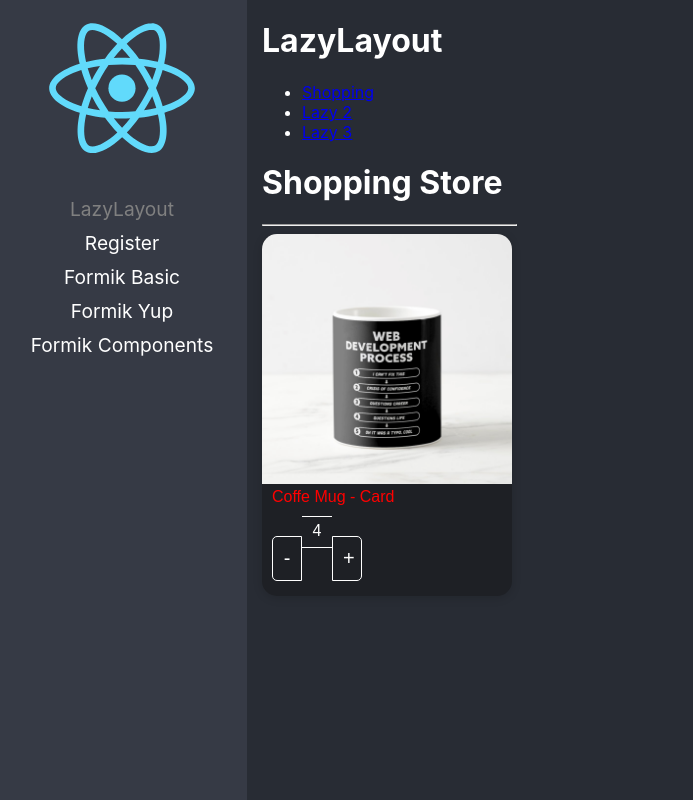
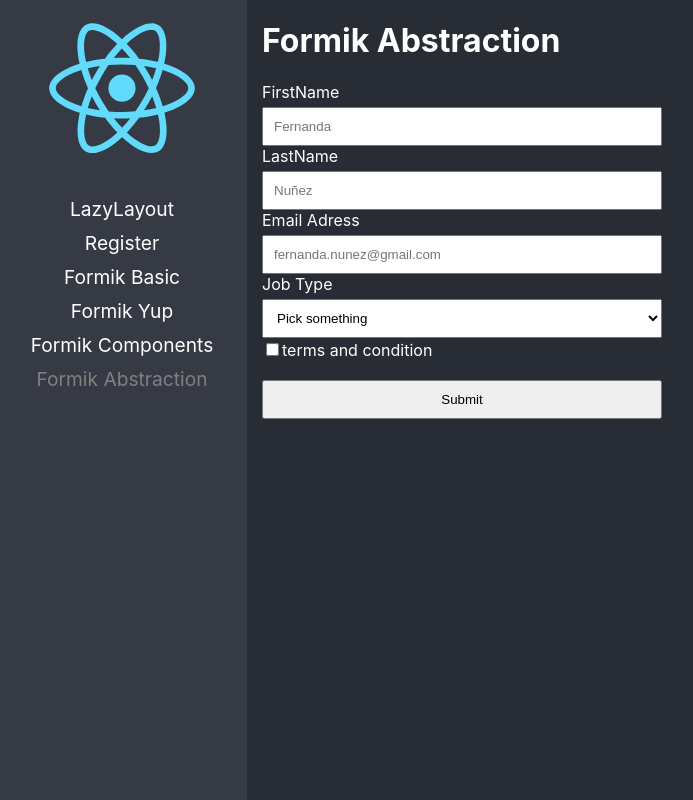
Before and after one commit to Fernanda553/react-initial-app, a React (Create React App) app: page /formik-abstraction in a window 1280 px wide. Before the commit this address led to /lazyload/lazy1. Shown: the whole page, without its empty margins (3-696 px from the left). Built offline with nearby package versions, Linux system fonts and the light colour scheme.

Commit message:
Formik - Abstraction - useField

```diff
--- /dev/null
+++ b/src/03-forms/components/MyTextInput.tsx
@@ -0,0 +1,26 @@
+import { useField } from "formik"
+
+interface Props{
+    label: string
+    name: string
+    type?: 'text' | 'email' | 'password'
+    placeholder?: string
+    [x: string]: any
+
+
+}
+
+export const MyTextInput = ({label, ...props}: Props) => {
+ const [field, meta] = useField(props)
+  return (
+    <>
+    <label htmlFor={props.id || props.name}>{ label }</label>
+    <input className='text-input' {...field} {...props}/>
+    {
+        meta.touched && meta.error && (
+            <span className="error">{meta.error}</span>
+        )
+    }
+    </>
+  )
+}
--- /dev/null
+++ b/src/03-forms/pages/FormikAbstraction.tsx
@@ -0,0 +1,95 @@
+import { Field,Formik, Form, ErrorMessage } from 'formik'
+import * as Yup from 'yup'
+
+import '../styles/styles.css'
+import { MyTextInput } from '../components/MyTextInput'
+
+const FormikAbstraction = () => {
+
+  return (
+    <div>
+        <h1>Formik Abstraction</h1>
+
+        <Formik
+        initialValues={{
+          firstName: '',
+          lastName: '',
+          email:'',
+          terms: false,
+          jobType: ''
+        }}
+
+        onSubmit={(values) => {
+            console.log(values)
+        }}
+
+        validationSchema={ Yup.object({
+          firstName: Yup.string()
+                          .max(15, 'Debe tener maximo 15 caracteres')
+                          .required('Requerido'),
+          lastName: Yup.string()
+                        .max(15, 'Debe de tener maximo 15 caracteres')
+                        .required('Requerido'),
+          email: Yup.string()
+                    .email('Debe ser un email valido')
+                    .required('Requerido'),
+
+          terms: Yup.boolean()
+                      .oneOf([true], 'Debe de aceptar las condiciones'),
+
+          jobType: Yup.string()
+                      .notOneOf(['it-jr'], 'Esta opción no es permitida')
+                      .required('Requerido')
+          })
+
+        }
+        >
+          {(formik )=> (
+                <Form>
+                  <MyTextInput
+                  label="FirstName"
+                  name="firstName"
+                  placeholder='Fernanda'
+                  />
+
+                  <MyTextInput
+                  label="LastName"
+                  name="lastName"
+                  placeholder='Nuñez'
+                  />
+
+                  <MyTextInput
+                  label="Email Adress"
+                  name="email"
+                  placeholder='fernanda.nunez@gmail.com'
+                  type='email'
+                  />
+
+                  <label htmlFor='jobType'>Job Type</label>
+                  <Field name='jobType' as='select'>
+
+                    <option value='' >Pick something</option>
+                    <option value='developer' >Developer</option>
+                    <option value='designer' >Designer</option>
+                    <option value='it-senior' >IT senior</option>
+                    <option value='it-jr' >IT jr</option>
+
+                  </Field>
+                  <ErrorMessage name='jobType' component={"span"}/>
+
+                  <label htmlFor='terms'>
+                  <Field name='terms' type='checkbox'/>
+                    terms and condition
+                    </label>
+                  <ErrorMessage name='terms' component={"span"}/>
+
+                  <button type='submit'>Submit</button>
+                </Form>
+          )}
+        </Formik>
+
+    </div>
+  )
+}
+
+export default FormikAbstraction
--- a/src/routes/routes.ts
+++ b/src/routes/routes.ts
@@ -4,6 +4,7 @@ import RegisterPage from '../03-forms/pages/RegisterPage'
 import FormikBasicPage from '../03-forms/pages/FormikBasicPage'
 import FormikYupPage from '../03-forms/pages/FormikYupPage'
 import FormikComponents from '../03-forms/pages/FormikComponents'
+import FormikAbstraction from '../03-forms/pages/FormikAbstraction'
 
 
 type JSXComponent = () => JSX.Element
@@ -53,5 +54,12 @@ export const routes: Route[] = [
     Component: FormikComponents,
     name: 'Formik Components'
 
+  },
+  {
+    to: '/formik-abstraction',
+    path: 'formik-abstraction',
+    Component: FormikAbstraction,
+    name: 'Formik Abstraction'
+
   }
 ]
```
